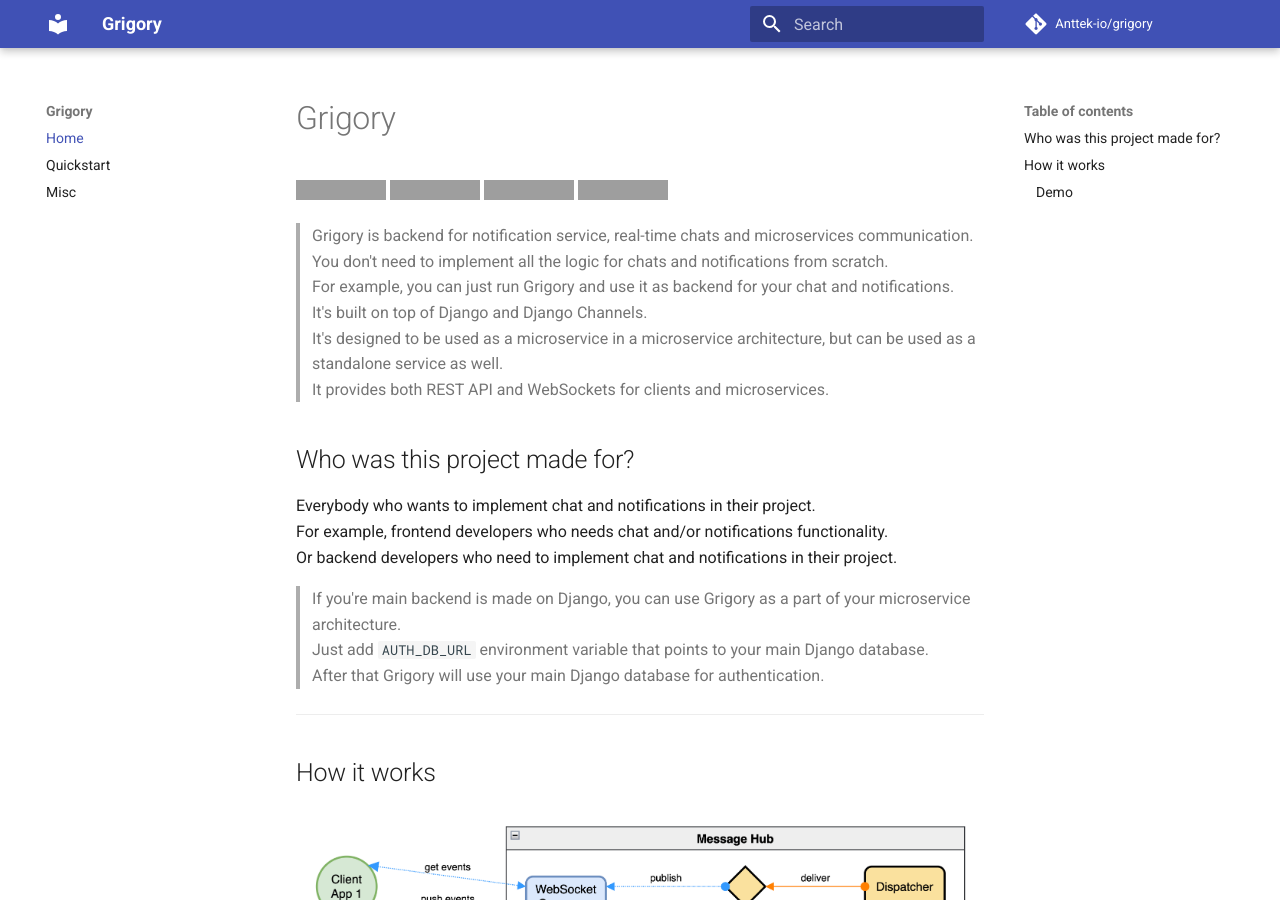
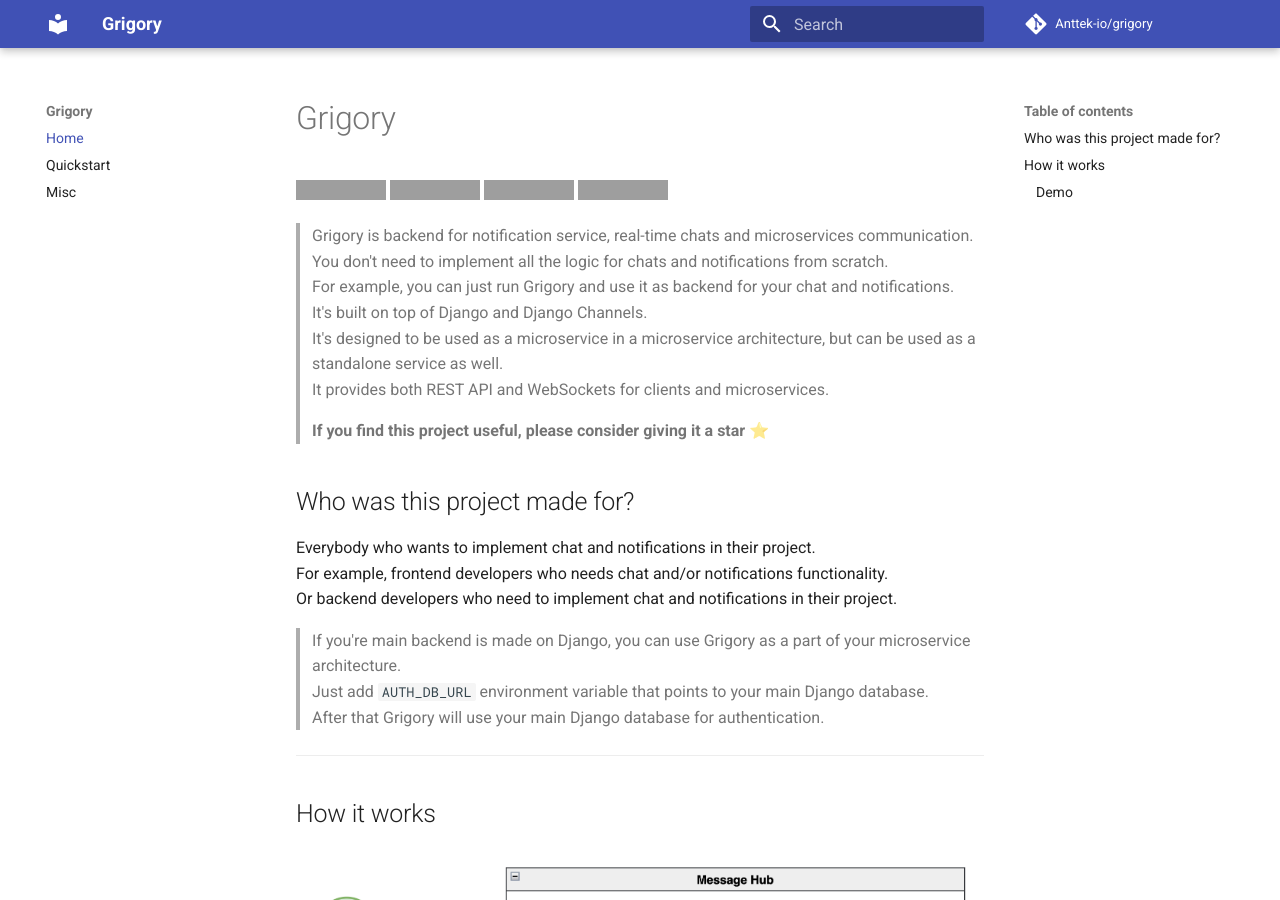
Before and after one commit to Anttek-io/grigory, an MkDocs documentation site: the page built from docs/index.md, in a window 1280 px wide and 900 px high. Built offline with MkDocs 1.6.1 and Material for MkDocs 9.7.7, drawn with Linux system fonts in a browser that asks for light colours; comment, search, counter and statistics services are not loaded; grey boxes are pictures that could not be loaded.

Commit message:
updated docs

```diff
--- a/docs/index.md
+++ b/docs/index.md
@@ -12,6 +12,8 @@
 It's designed to be used as a microservice in a microservice architecture,
 but can be used as a standalone service as well.
 It provides both REST API and WebSockets for clients and microservices.
+>
+> **If you find this project useful, please consider giving it a star ⭐️**
 
 ## Who was this project made for?
 
```
Also changed, not shown: README.md (+2 -2 lines).
